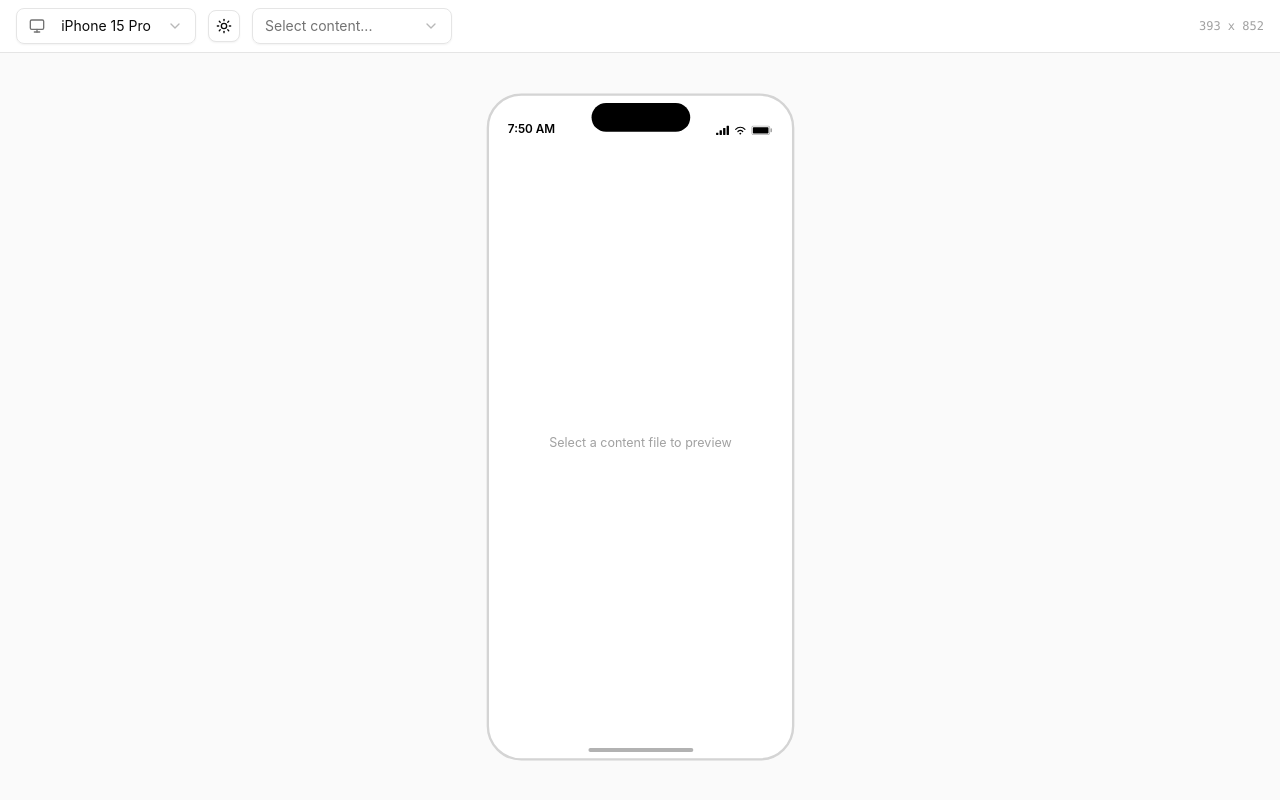
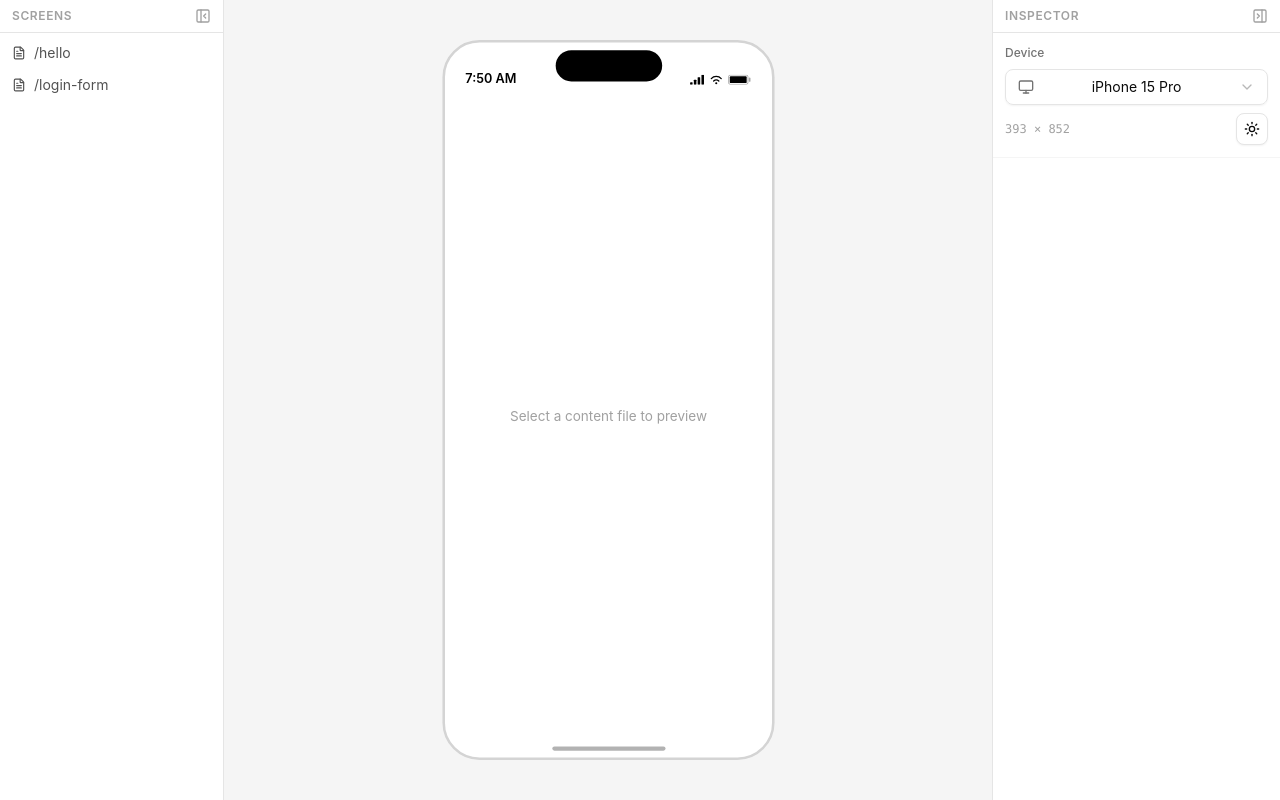
Before and after one commit to tini-works/preview-tool, a React (Vite) app: page / in a window 1280 px wide. Built offline with nearby package versions, Linux system fonts and the light colour scheme.

Commit message:
feat: restructure UI to 3-column layout
Replace top DevToolsBar with docliq-style 3-panel layout:
- Left: CatalogPanel with content file list (collapsible)
- Center: DeviceFrame with content preview
- Right: InspectorPanel with device/OS/state controls (collapsible)

```diff
--- a/src/App.tsx
+++ b/src/App.tsx
@@ -1,5 +1,6 @@
 import { useDevToolsStore } from '@/devtools/useDevToolsStore'
-import { DevToolsBar } from '@/devtools/DevToolsBar'
+import { CatalogPanel } from '@/devtools/CatalogPanel'
+import { InspectorPanel } from '@/devtools/InspectorPanel'
 import { DeviceFrame } from '@/preview/DeviceFrame'
 import { ContentRenderer } from '@/content/ContentRenderer'
 import { getDevice } from '@/preview/device-frames'
@@ -16,9 +17,12 @@ function App() {
   const device = getDevice(activeDevice)
 
   return (
-    <div className="flex h-svh flex-col bg-neutral-50">
-      <DevToolsBar />
+    <div className="flex h-svh bg-neutral-100">
+      {/* Left: Catalog */}
+      <CatalogPanel />
 
+      {/* Center: Device preview */}
+      <div className="flex flex-1 flex-col overflow-hidden">
         <DeviceFrame
           device={device}
           osMode={osMode}
@@ -32,6 +36,10 @@ function App() {
           />
         </DeviceFrame>
       </div>
+
+      {/* Right: Inspector */}
+      <InspectorPanel />
+    </div>
   )
 }
 
--- /dev/null
+++ b/src/devtools/CatalogPanel.tsx
@@ -0,0 +1,71 @@
+import { FileText, PanelLeftClose, PanelLeft } from 'lucide-react'
+import { cn } from '@/lib/utils'
+import { useContentModules } from '@/content/useContentModules'
+import { useDevToolsStore } from '@/devtools/useDevToolsStore'
+
+export function CatalogPanel() {
+  const modules = useContentModules()
+  const selectedRoute = useDevToolsStore((s) => s.selectedRoute)
+  const setSelectedRoute = useDevToolsStore((s) => s.setSelectedRoute)
+  const catalogCollapsed = useDevToolsStore((s) => s.catalogCollapsed)
+  const toggleCatalogCollapsed = useDevToolsStore(
+    (s) => s.toggleCatalogCollapsed
+  )
+
+  if (catalogCollapsed) {
+    return (
+      <div className="flex h-full w-10 flex-shrink-0 flex-col border-r border-neutral-200 bg-white">
+        <button
+          onClick={toggleCatalogCollapsed}
+          className="flex h-10 items-center justify-center text-neutral-400 hover:text-neutral-600"
+          title="Expand catalog"
+        >
+          <PanelLeft className="size-4" />
+        </button>
+      </div>
+    )
+  }
+
+  return (
+    <div className="flex h-full w-56 flex-shrink-0 flex-col border-r border-neutral-200 bg-white">
+      {/* Header */}
+      <div className="flex items-center justify-between border-b border-neutral-200 px-3 py-2">
+        <span className="text-xs font-semibold tracking-wider text-neutral-400">
+          SCREENS
+        </span>
+        <button
+          onClick={toggleCatalogCollapsed}
+          className="text-neutral-400 hover:text-neutral-600"
+          title="Collapse catalog"
+        >
+          <PanelLeftClose className="size-4" />
+        </button>
+      </div>
+
+      {/* Screen list */}
+      <div className="flex-1 overflow-y-auto py-1">
+        {modules.length === 0 ? (
+          <p className="px-3 py-4 text-xs text-neutral-400">
+            No content files found.
+          </p>
+        ) : (
+          modules.map((m) => (
+            <button
+              key={m.route}
+              onClick={() => setSelectedRoute(m.route)}
+              className={cn(
+                'flex w-full items-center gap-2 px-3 py-1.5 text-left text-sm transition-colors',
+                selectedRoute === m.route
+                  ? 'bg-neutral-900/5 font-medium text-neutral-900'
+                  : 'text-neutral-600 hover:bg-neutral-50'
+              )}
+            >
+              <FileText className="size-3.5 shrink-0" />
+              <span className="truncate">{m.route}</span>
+            </button>
+          ))
+        )}
+      </div>
+    </div>
+  )
+}
--- /dev/null
+++ b/src/devtools/InspectorPanel.tsx
@@ -0,0 +1,162 @@
+import { Moon, Sun, Monitor, PanelRightClose, PanelRight } from 'lucide-react'
+import { Button } from '@/components/ui/button'
+import {
+  Select,
+  SelectContent,
+  SelectItem,
+  SelectTrigger,
+  SelectValue,
+} from '@/components/ui/select'
+import { useDevToolsStore } from '@/devtools/useDevToolsStore'
+import { getAllDevices, getDevice, type DeviceType } from '@/preview/device-frames'
+import { useContentModules } from '@/content/useContentModules'
+
+export function InspectorPanel() {
+  const activeDevice = useDevToolsStore((s) => s.activeDevice)
+  const setActiveDevice = useDevToolsStore((s) => s.setActiveDevice)
+  const osMode = useDevToolsStore((s) => s.osMode)
+  const toggleOsMode = useDevToolsStore((s) => s.toggleOsMode)
+  const selectedRoute = useDevToolsStore((s) => s.selectedRoute)
+  const selectedState = useDevToolsStore((s) => s.selectedState)
+  const setSelectedState = useDevToolsStore((s) => s.setSelectedState)
+  const responsiveWidth = useDevToolsStore((s) => s.responsiveWidth)
+  const responsiveHeight = useDevToolsStore((s) => s.responsiveHeight)
+  const inspectorCollapsed = useDevToolsStore((s) => s.inspectorCollapsed)
+  const toggleInspectorCollapsed = useDevToolsStore(
+    (s) => s.toggleInspectorCollapsed
+  )
+
+  const modules = useContentModules()
+  const currentModule = modules.find((m) => m.route === selectedRoute)
+  const states = currentModule?.frontmatter?.states
+  const stateKeys = states ? Object.keys(states) : []
+
+  const device = getDevice(activeDevice)
+  const displayWidth =
+    device.category === 'responsive' ? responsiveWidth : device.width
+  const displayHeight =
+    device.category === 'responsive' ? responsiveHeight : device.height
+
+  if (inspectorCollapsed) {
+    return (
+      <div className="flex h-full w-10 flex-shrink-0 flex-col border-l border-neutral-200 bg-white">
+        <button
+          onClick={toggleInspectorCollapsed}
+          className="flex h-10 items-center justify-center text-neutral-400 hover:text-neutral-600"
+          title="Expand inspector"
+        >
+          <PanelRight className="size-4" />
+        </button>
+      </div>
+    )
+  }
+
+  return (
+    <div className="flex h-full w-72 flex-shrink-0 flex-col border-l border-neutral-200 bg-white">
+      {/* Header */}
+      <div className="flex items-center justify-between border-b border-neutral-200 px-3 py-2">
+        <span className="text-xs font-semibold tracking-wider text-neutral-400">
+          INSPECTOR
+        </span>
+        <button
+          onClick={toggleInspectorCollapsed}
+          className="text-neutral-400 hover:text-neutral-600"
+          title="Collapse inspector"
+        >
+          <PanelRightClose className="size-4" />
+        </button>
+      </div>
+
+      {/* Controls */}
+      <div className="flex-1 overflow-y-auto">
+        {/* Device section */}
+        <Section title="Device">
+          <Select
+            value={activeDevice}
+            onValueChange={(value) => setActiveDevice(value as DeviceType)}
+          >
+            <SelectTrigger className="w-full">
+              <Monitor className="size-4" />
+              <SelectValue />
+            </SelectTrigger>
+            <SelectContent>
+              {getAllDevices().map((d) => (
+                <SelectItem key={d.id} value={d.id}>
+                  {d.name}
+                </SelectItem>
+              ))}
+            </SelectContent>
+          </Select>
+
+          <div className="flex items-center justify-between">
+            <span className="font-mono text-xs text-neutral-400">
+              {displayWidth} &times; {displayHeight}
+            </span>
+            <Button
+              variant="outline"
+              size="icon-sm"
+              onClick={toggleOsMode}
+              title={`Switch to ${osMode === 'light' ? 'dark' : 'light'} mode`}
+            >
+              {osMode === 'light' ? (
+                <Sun className="size-4" />
+              ) : (
+                <Moon className="size-4" />
+              )}
+            </Button>
+          </div>
+        </Section>
+
+        {/* State section (only when content has states) */}
+        {stateKeys.length > 0 && (
+          <Section title="States">
+            <div className="flex flex-col gap-1">
+              {stateKeys.map((key) => (
+                <button
+                  key={key}
+                  onClick={() =>
+                    setSelectedState(selectedState === key ? null : key)
+                  }
+                  className={
+                    selectedState === key
+                      ? 'rounded-md bg-neutral-900/5 px-2 py-1 text-left text-sm font-medium text-neutral-900'
+                      : 'rounded-md px-2 py-1 text-left text-sm text-neutral-600 hover:bg-neutral-50'
+                  }
+                >
+                  {key}
+                </button>
+              ))}
+            </div>
+          </Section>
+        )}
+
+        {/* Content info */}
+        {selectedRoute && currentModule?.frontmatter?.type && (
+          <Section title="Content">
+            <div className="flex items-center gap-2">
+              <span className="rounded bg-neutral-100 px-1.5 py-0.5 text-xs font-medium text-neutral-600">
+                {currentModule.frontmatter.type}
+              </span>
+              <span className="text-xs text-neutral-400">{selectedRoute}</span>
+            </div>
+          </Section>
+        )}
+      </div>
+    </div>
+  )
+}
+
+function Section({
+  title,
+  children,
+}: {
+  title: string
+  children: React.ReactNode
+}) {
+  return (
+    <div className="border-b border-neutral-100 px-3 py-3">
+      <h3 className="mb-2 text-xs font-medium text-neutral-500">{title}</h3>
+      <div className="flex flex-col gap-2">{children}</div>
+    </div>
+  )
+}
--- a/src/devtools/useDevToolsStore.ts
+++ b/src/devtools/useDevToolsStore.ts
@@ -11,6 +11,8 @@ interface DevToolsState {
   osMode: OsMode
   selectedRoute: string | null
   selectedState: string | null
+  catalogCollapsed: boolean
+  inspectorCollapsed: boolean
 }
 
 interface DevToolsActions {
@@ -20,6 +22,8 @@ interface DevToolsActions {
   setSelectedRoute: (route: string | null) => void
   setSelectedState: (state: string | null) => void
   setResponsiveSize: (width: number, height: number) => void
+  toggleCatalogCollapsed: () => void
+  toggleInspectorCollapsed: () => void
 }
 
 export type DevToolsStore = DevToolsState & DevToolsActions
@@ -31,6 +35,8 @@ const DEFAULT_STATE: DevToolsState = {
   osMode: 'light',
   selectedRoute: null,
   selectedState: null,
+  catalogCollapsed: false,
+  inspectorCollapsed: false,
 }
 
 export const useDevToolsStore = create<DevToolsStore>()(
@@ -57,6 +63,12 @@ export const useDevToolsStore = create<DevToolsStore>()(
 
       setResponsiveSize: (width, height) =>
         set({ responsiveWidth: width, responsiveHeight: height }),
+
+      toggleCatalogCollapsed: () =>
+        set((state) => ({ catalogCollapsed: !state.catalogCollapsed })),
+
+      toggleInspectorCollapsed: () =>
+        set((state) => ({ inspectorCollapsed: !state.inspectorCollapsed })),
     }),
     {
       name: 'preview-tool-devtools',
```
Lines whose indentation alone changed are shown as unchanged.
